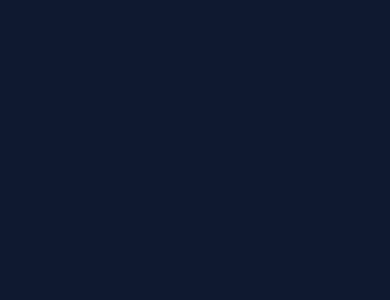
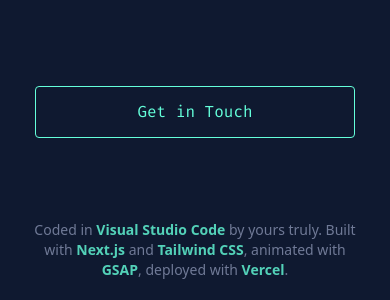
Before and after one commit to baranecp/my-portfolio, a Next.js app: page / in a window 390 px wide. Shown: the part 4606-4906 px from the top of the page. Before the commit the page ends 4074 px from the top, so only its background shows below. Built offline with nearby package versions, Linux system fonts and the light colour scheme.

Commit message:
Add contact component

```diff
--- a/src/app/components/Contact.tsx
+++ b/src/app/components/Contact.tsx
@@ -0,0 +1,57 @@
+"use client";
+
+import { forwardRef } from "react";
+import { useSectionAnimation } from "../hooks/useSectionAnimation";
+
+const Contact = forwardRef<HTMLDivElement>((_props, ref) => {
+  // eslint-disable-next-line @typescript-eslint/no-explicit-any
+  useSectionAnimation(ref as any);
+
+  return (
+    <section
+      ref={ref}
+      id='contact'
+      className='min-h-screen flex flex-col justify-center items-center px-8 text-center gap-6 relative'>
+      <div className='flex items-center gap-4 text-4xl mb-10'>
+        <h2 data-animate className='font-sans'>
+          <span className='text-accent'>#</span> What&apos;s Next
+        </h2>
+        <div data-animate className='h-px w-70 bg-[#8892b0]'></div>
+      </div>
+
+      {/* Intro text */}
+      <p data-animate className='max-w-xl text-muted text-lg mb-6'>
+        I’m currently looking for opportunities as a frontend developer —
+        whether it’s a full-time role, a part-time gig, or an internship. If you
+        have an interesting project or position, I’d love to hear from you! My
+        inbox is always open and I usually respond within 24 hours. Let’s build
+        something amazing together!
+      </p>
+
+      {/* Contact button */}
+      <a
+        data-animate
+        href='mailto:youremail@example.com'
+        className='inline-block max-w-xs w-full border border-accent text-accent px-8 py-3 rounded font-mono hover:bg-accent/10 transition-all duration-300'>
+        Get in Touch
+      </a>
+
+      {/* Footer */}
+      <footer className='absolute bottom-4 w-full text-center lg:text-left px-8 lg:px-24  py-4 rounded-t-lg'>
+        <p className='text-sm text-muted opacity-80'>
+          Coded in{" "}
+          <span className='text-accent font-semibold'>Visual Studio Code</span>{" "}
+          by yours truly. Built with{" "}
+          <span className='text-accent font-semibold'>Next.js</span> and{" "}
+          <span className='text-accent font-semibold'>Tailwind CSS</span>,
+          animated with <span className='text-accent font-semibold'>GSAP</span>,
+          deployed with{" "}
+          <span className='text-accent font-semibold'>Vercel</span>.
+        </p>
+      </footer>
+    </section>
+  );
+});
+
+Contact.displayName = "Contact";
+export default Contact;
--- a/src/app/page.tsx
+++ b/src/app/page.tsx
@@ -7,11 +7,13 @@ import Projects from "./components/Projects";
 import TopBar from "./components/ui/TopBar";
 import LeftSocial from "./components/ui/LeftSocial";
 import RightSocial from "./components/ui/RightSocial";
+import Contact from "./components/Contact";
 
 export default function Home() {
   const heroRef = useRef<HTMLDivElement>(null);
   const aboutRef = useRef<HTMLDivElement>(null);
   const projectsRef = useRef<HTMLDivElement>(null);
+  const contactRef = useRef<HTMLDivElement>(null);
 
   return (
     <div className='relative'>
@@ -22,6 +24,7 @@ export default function Home() {
       <Hero ref={heroRef} />
       <About ref={aboutRef} />
       <Projects ref={projectsRef} />
+      <Contact ref={contactRef} />
     </div>
   );
 }
```
